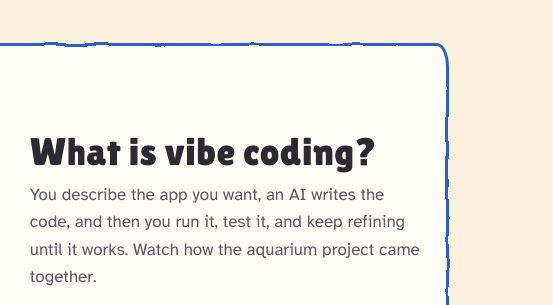
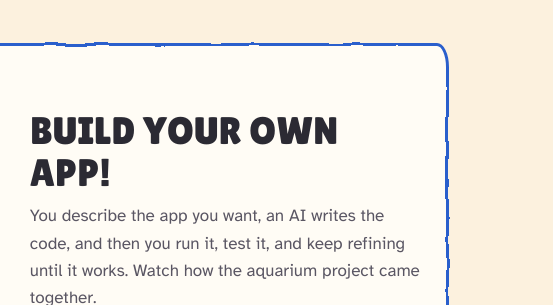
Before and after one commit to brimmer-tech/brimmer-tech.github.io, a plain HTML site: page index.html in a window 1280 px wide. Shown: the part 498-803 px from the top of the page, 727-1280 px from the left. Drawn offline with Linux system fonts and the light colour scheme.

Commit message:
Update heading text to 'BUILD YOUR OWN APP!'

```diff
--- a/index.html
+++ b/index.html
@@ -274,7 +274,7 @@
         </video>
       </div>
       <div class="video-text">
-        <h2 id="vibe">What is vibe coding?</h2>
+        <h2 id="vibe">BUILD YOUR OWN APP!</h2>
         <p>You describe the app you want, an AI writes the code, and then you run it, test it, and keep refining until it works. Watch how the aquarium project came together.</p>
         <ol class="steps" aria-label="The four steps of vibe coding">
           <li class="sketch">Describe</li>
```
